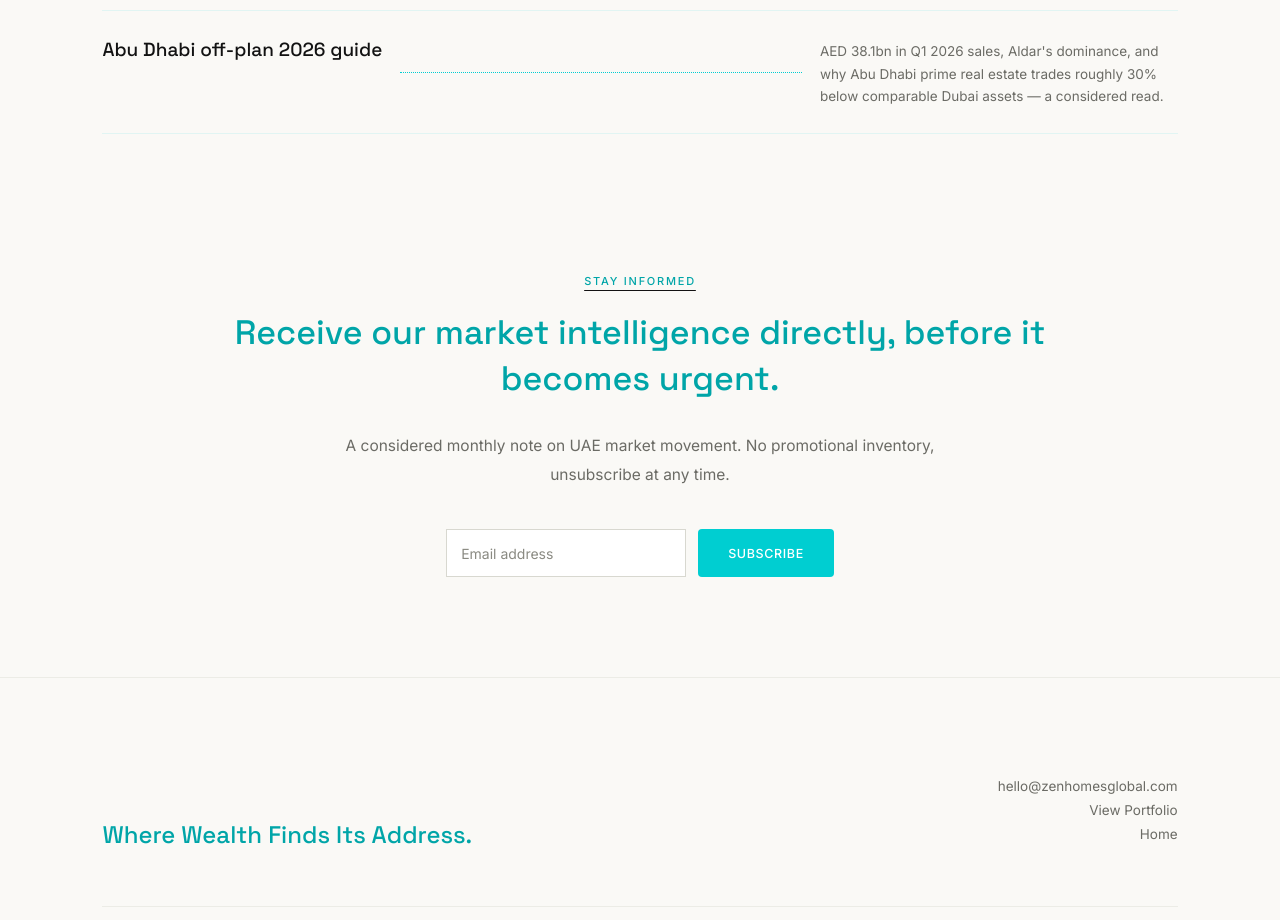
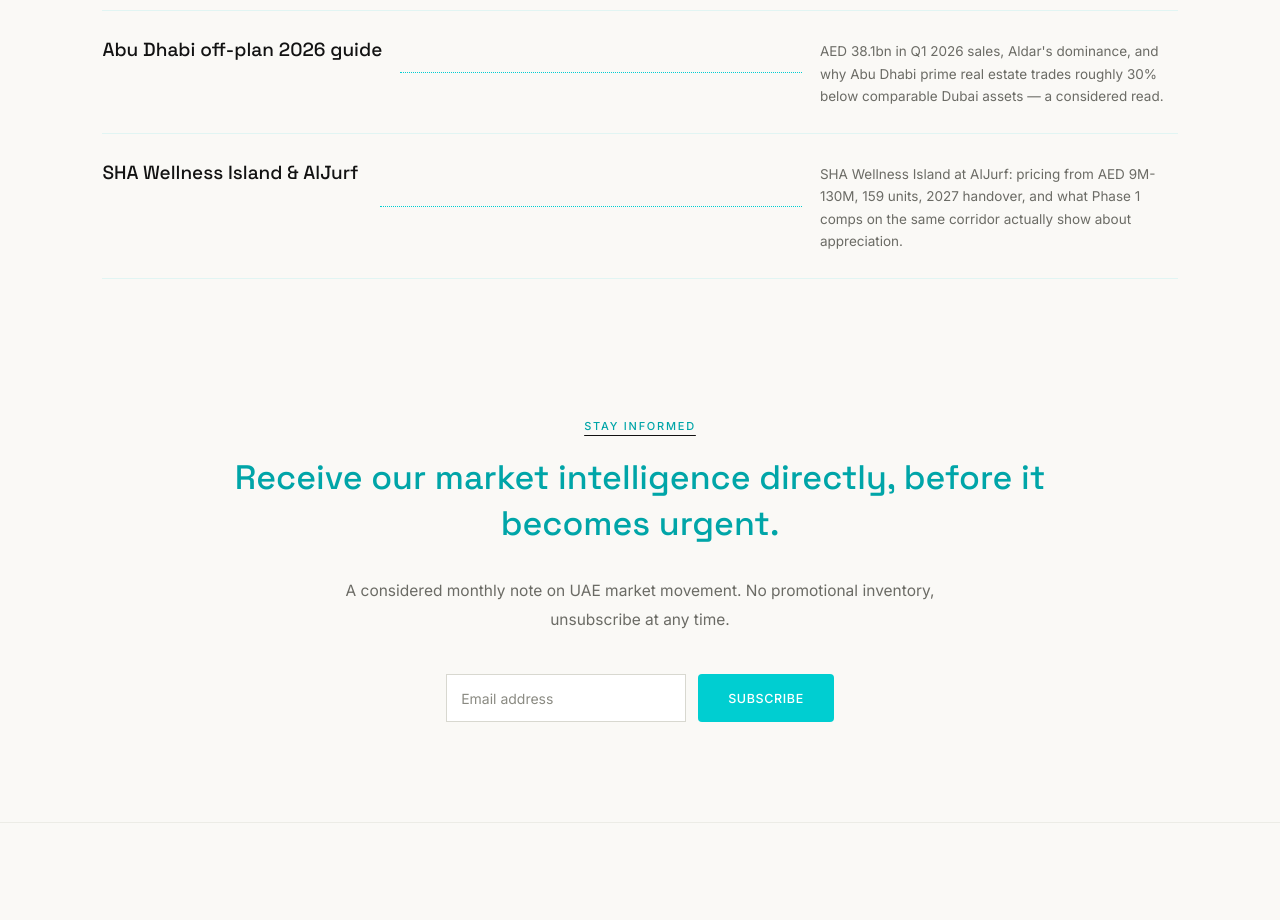
Before and after one commit to XyLyX/zenhomes-website, a website: page insights/index.html in a window 1280 px wide. Shown: the part 1640-2560 px from the top of the page. Drawn offline with Linux system fonts and the light colour scheme.

Commit message:
Add SHA Wellness Island to the Insights hub listing

```diff
--- a/insights/index.html
+++ b/insights/index.html
@@ -91,6 +91,11 @@
       <div class="index-leader"></div>
       <div class="index-text">AED 38.1bn in Q1 2026 sales, Aldar's dominance, and why Abu Dhabi prime real estate trades roughly 30% below comparable Dubai assets — a considered read.</div>
     </div>
+    <div class="index-row reveal-up" data-cat="Market intelligence · Abu Dhabi">
+      <div class="index-name"><a href="/insights/sha-wellness-island-aljurf/">SHA Wellness Island & AlJurf</a></div>
+      <div class="index-leader"></div>
+      <div class="index-text">SHA Wellness Island at AlJurf: pricing from AED 9M-130M, 159 units, 2027 handover, and what Phase 1 comps on the same corridor actually show about appreciation.</div>
+    </div>
   </div>
 </section>
 
```
